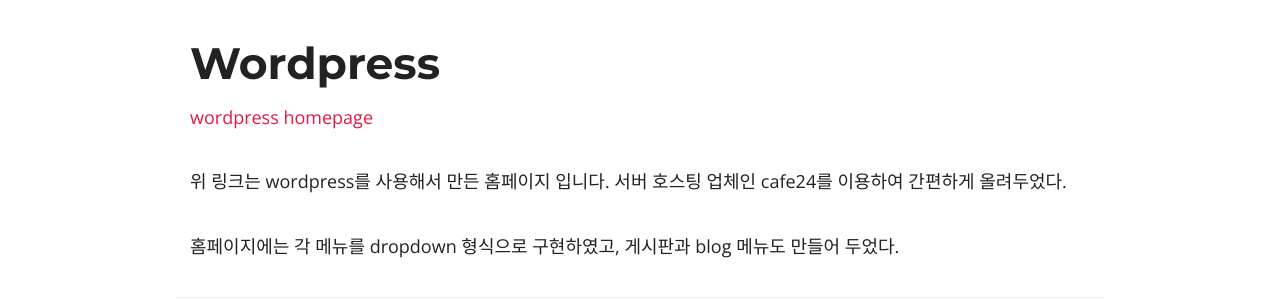
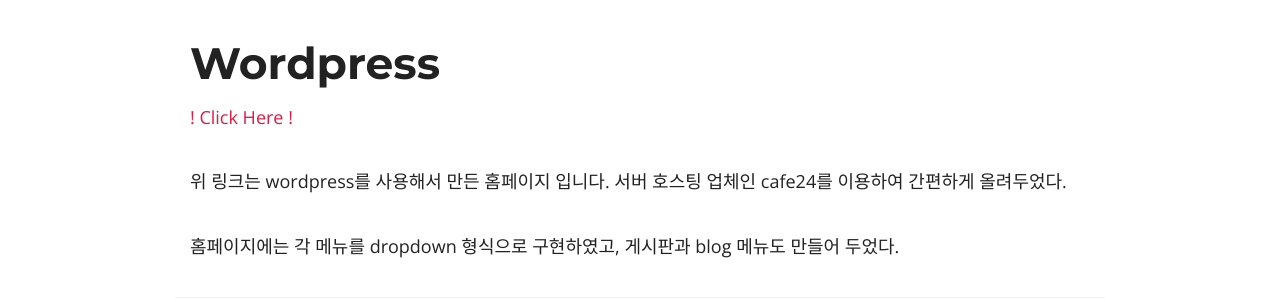
Before and after one commit to zimkjh/zimkjh.github.io, a Jekyll site: the page built from _posts/2018-07-19-wordpress.md, in a window 1280 px wide. Shown: the part 499-799 px from the top of the page. Built offline with Jekyll 4.4.1, drawn with Linux system fonts in a browser that asks for light colours; nearby versions of some CDN libraries; comment, search, counter and statistics services are not loaded.

Commit message:
Update 2018-07-19-wordpress.md

```diff
--- a/_posts/2018-07-19-wordpress.md
+++ b/_posts/2018-07-19-wordpress.md
@@ -6,11 +6,15 @@
 comments: true
 title: wordpress로 기본적인 홈페이지 만들기
 categories:
+  - personal
   - other
 ---
 # Wordpress
 
-[wordpress homepage](http://zimkjh.cafe24.com/)
+
+
+
+[! Click Here !](http://zimkjh.cafe24.com/)
 
 위 링크는 wordpress를 사용해서 만든 홈페이지 입니다. 서버 호스팅 업체인 cafe24를 이용하여 간편하게 올려두었다.
 
```
